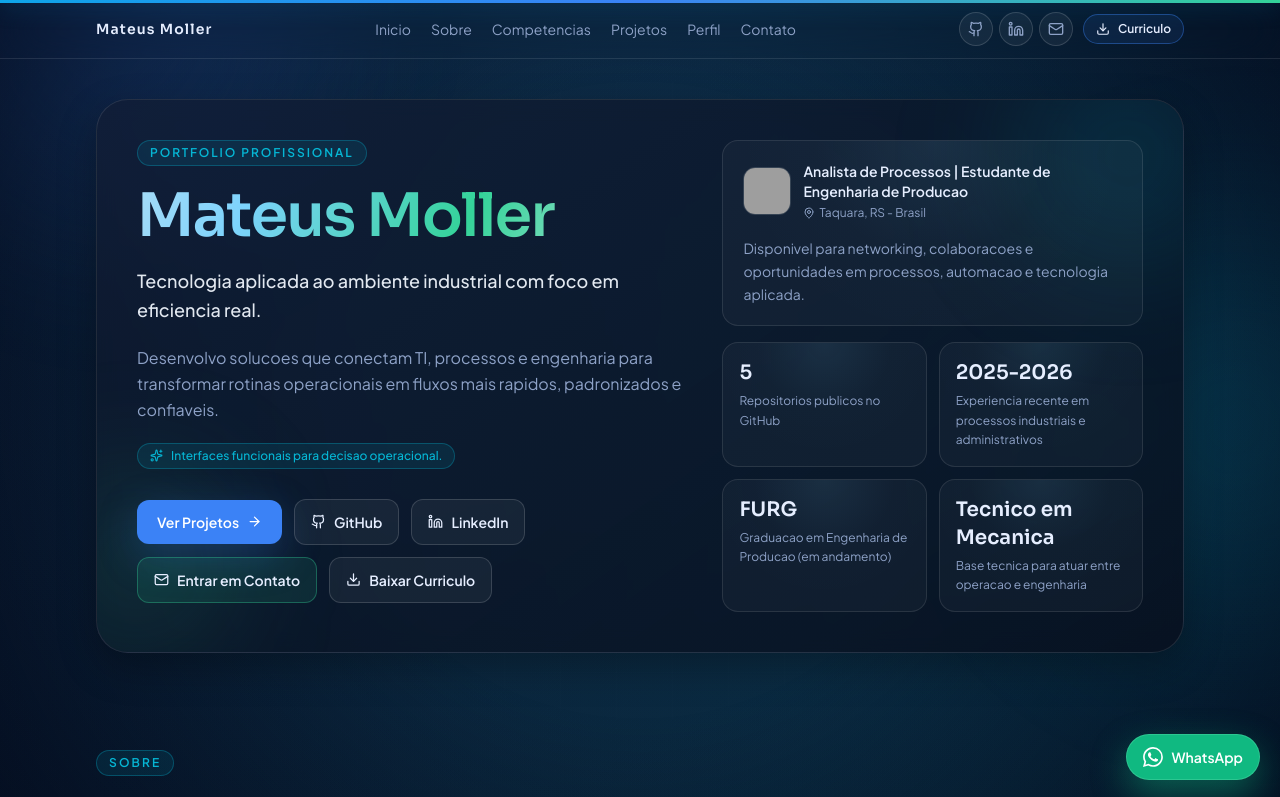
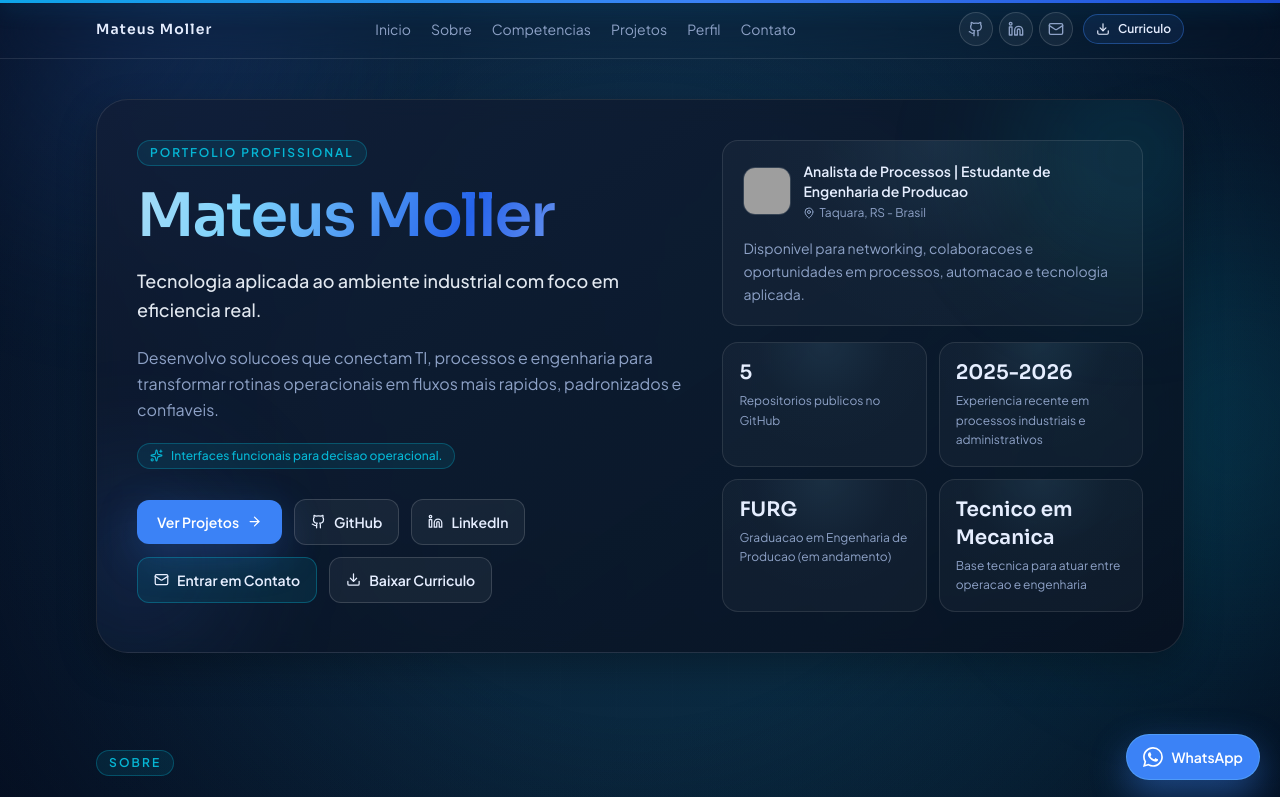
Before and after one commit to MateusMoller/Portif-lio, a React (Vite) app: page / in a window 1280 px wide. Shown: the top 797 px of the page. Built offline with nearby package versions, Linux system fonts and the light colour scheme; grey boxes are pictures that could not be loaded.

Commit message:
style: restore dark theme with blue accents

```diff
--- a/src/components/ContactSection.jsx
+++ b/src/components/ContactSection.jsx
@@ -65,8 +65,8 @@ function ContactSection({ personal, links, contact }) {
         </Reveal>
 
         <Reveal delay={180}>
-          <TiltCard className="fx-card flex h-full flex-col rounded-3xl border border-dashed border-brand-emerald/35 bg-brand-emerald/10 p-5">
-            <p className="mb-3 inline-flex rounded-full border border-brand-emerald/30 bg-brand-emerald/15 px-2.5 py-1 text-[11px] uppercase tracking-[0.16em] text-brand-muted">
+          <TiltCard className="fx-card flex h-full flex-col rounded-3xl border border-dashed border-brand-cyan/35 bg-brand-cyan/10 p-5">
+            <p className="mb-3 inline-flex rounded-full border border-brand-cyan/30 bg-brand-cyan/15 px-2.5 py-1 text-[11px] uppercase tracking-[0.16em] text-brand-muted">
               E-mail
             </p>
             <h3 className="text-base font-semibold text-brand-text">Canal direto</h3>
--- a/src/components/FloatingWhatsAppButton.jsx
+++ b/src/components/FloatingWhatsAppButton.jsx
@@ -18,7 +18,7 @@ function FloatingWhatsAppButton({ whatsapp }) {
       target="_blank"
       rel="noreferrer"
       aria-label={`Abrir conversa no WhatsApp (${whatsapp.display ?? cleanNumber})`}
-      className="fixed bottom-5 right-5 z-[60] inline-flex items-center gap-2 rounded-full border border-emerald-300/30 bg-emerald-500 px-4 py-3 text-sm font-semibold text-white shadow-[0_14px_36px_rgba(16,185,129,0.45)] transition duration-300 hover:-translate-y-0.5 hover:bg-emerald-400 focus-visible:outline-none focus-visible:ring-2 focus-visible:ring-emerald-300/60"
+      className="fixed bottom-5 right-5 z-[60] inline-flex items-center gap-2 rounded-full border border-sky-300/30 bg-blue-500 px-4 py-3 text-sm font-semibold text-white shadow-[0_14px_36px_rgba(59,130,246,0.45)] transition duration-300 hover:-translate-y-0.5 hover:bg-blue-400 focus-visible:outline-none focus-visible:ring-2 focus-visible:ring-sky-300/60"
       whileHover={{ scale: 1.05 }}
       whileTap={{ scale: 0.95 }}
     >
--- a/src/components/HeroSection.jsx
+++ b/src/components/HeroSection.jsx
@@ -26,7 +26,7 @@ function HeroSection({ personal, links, highlights }) {
     <section id="inicio" className="section-anchor">
       <Reveal className="glass-panel relative overflow-hidden rounded-4xl border border-white/10 p-6 shadow-soft sm:p-8 lg:p-10">
         <div className="pointer-events-none absolute -right-14 -top-14 h-56 w-56 rounded-full bg-brand-cyan/15 blur-3xl" />
-        <div className="pointer-events-none absolute -left-12 bottom-0 h-44 w-44 rounded-full bg-brand-emerald/15 blur-3xl" />
+        <div className="pointer-events-none absolute -left-12 bottom-0 h-44 w-44 rounded-full bg-brand-accent/15 blur-3xl" />
 
         <div className="relative grid items-start gap-8 xl:grid-cols-[minmax(0,1.25fr)_minmax(0,0.95fr)]">
           <div className="flex flex-col gap-5">
@@ -94,7 +94,7 @@ function HeroSection({ personal, links, highlights }) {
 
               <Motion.a
                 href="#contato"
-                className="fx-btn inline-flex items-center gap-2 rounded-xl border border-brand-emerald/35 bg-brand-emerald/10 px-4 py-3 text-sm font-semibold text-brand-text transition hover:border-brand-emerald/55 hover:bg-brand-emerald/15"
+                className="fx-btn inline-flex items-center gap-2 rounded-xl border border-brand-cyan/35 bg-brand-cyan/10 px-4 py-3 text-sm font-semibold text-brand-text transition hover:border-brand-cyan/55 hover:bg-brand-cyan/15"
                 whileHover={{ y: -2, scale: 1.015 }}
                 whileTap={{ scale: 0.985 }}
               >
--- a/src/components/ProjectsSection.jsx
+++ b/src/components/ProjectsSection.jsx
@@ -33,7 +33,7 @@ function ProjectsSection({ projects }) {
               </div>
 
               <p className="mt-4 text-sm leading-relaxed text-slate-200">{project.description}</p>
-              <p className="mt-3 rounded-xl border border-brand-emerald/25 bg-brand-emerald/10 px-3 py-2 text-sm text-brand-muted">
+              <p className="mt-3 rounded-xl border border-brand-cyan/25 bg-brand-cyan/10 px-3 py-2 text-sm text-brand-muted">
                 {project.context}
               </p>
 
@@ -60,7 +60,7 @@ function ProjectsSection({ projects }) {
               <p className="mt-4 text-xs leading-relaxed text-brand-muted/90">{project.sourceNote}</p>
 
               {project.dataLimited ? (
-                <p className="mt-2 text-xs text-amber-300/90">
+                <p className="mt-2 text-xs text-brand-cyan/90">
                   Estrutura do repositorio ainda em fase inicial. O card esta pronto para ser enriquecido conforme
                   novas entregas forem publicadas.
                 </p>
--- a/src/index.css
+++ b/src/index.css
@@ -25,7 +25,7 @@ body {
   background:
     radial-gradient(circle at 16% -8%, rgba(59, 130, 246, 0.2), transparent 34%),
     radial-gradient(circle at 84% 9%, rgba(6, 182, 212, 0.16), transparent 30%),
-    radial-gradient(circle at 50% 104%, rgba(52, 211, 153, 0.11), transparent 36%),
+    radial-gradient(circle at 50% 104%, rgba(59, 130, 246, 0.11), transparent 36%),
     linear-gradient(180deg, #050a14 0%, #070d1d 45%, #040810 100%);
   -webkit-font-smoothing: antialiased;
   -moz-osx-font-smoothing: grayscale;
@@ -54,7 +54,7 @@ body::before {
   inset: 0 0 auto 0;
   z-index: 70;
   height: 3px;
-  background: linear-gradient(90deg, #0ea5e9 0%, #3b82f6 50%, #34d399 100%);
+  background: linear-gradient(90deg, #0ea5e9 0%, #3b82f6 55%, #1d4ed8 100%);
   box-shadow: 0 0 22px rgba(14, 165, 233, 0.52);
 }
 
@@ -125,7 +125,7 @@ body::before {
 }
 
 .text-shimmer {
-  background: linear-gradient(115deg, #e2e8f0 10%, #7dd3fc 38%, #34d399 60%, #e2e8f0 88%);
+  background: linear-gradient(115deg, #e2e8f0 10%, #7dd3fc 38%, #2563eb 60%, #e2e8f0 88%);
   background-size: 180% 180%;
   -webkit-background-clip: text;
   background-clip: text;
--- a/tailwind.config.js
+++ b/tailwind.config.js
@@ -12,7 +12,6 @@ export default {
           muted: '#8ea2c7',
           accent: '#3b82f6',
           cyan: '#06b6d4',
-          emerald: '#34d399',
         },
       },
       fontFamily: {
```
